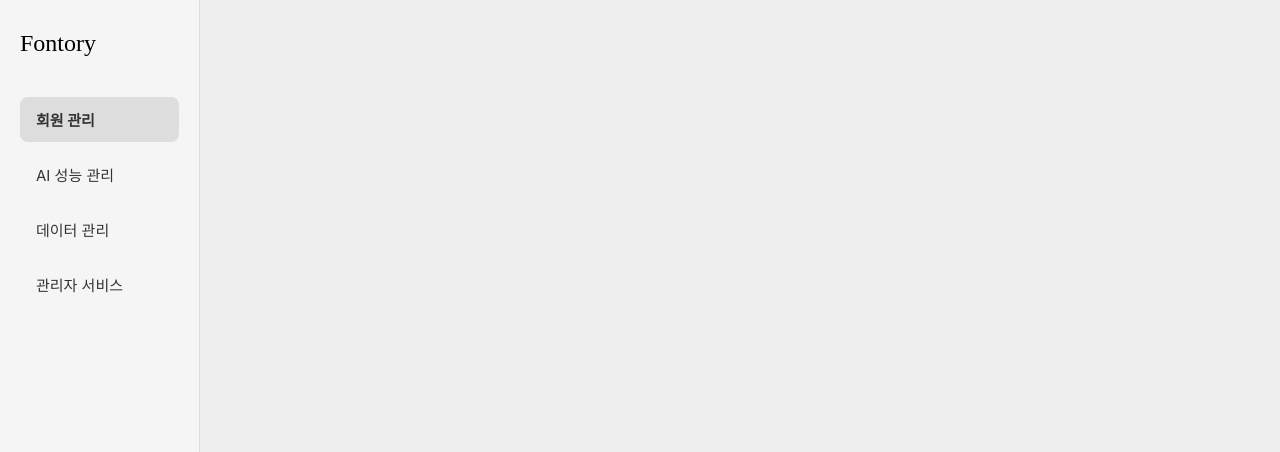
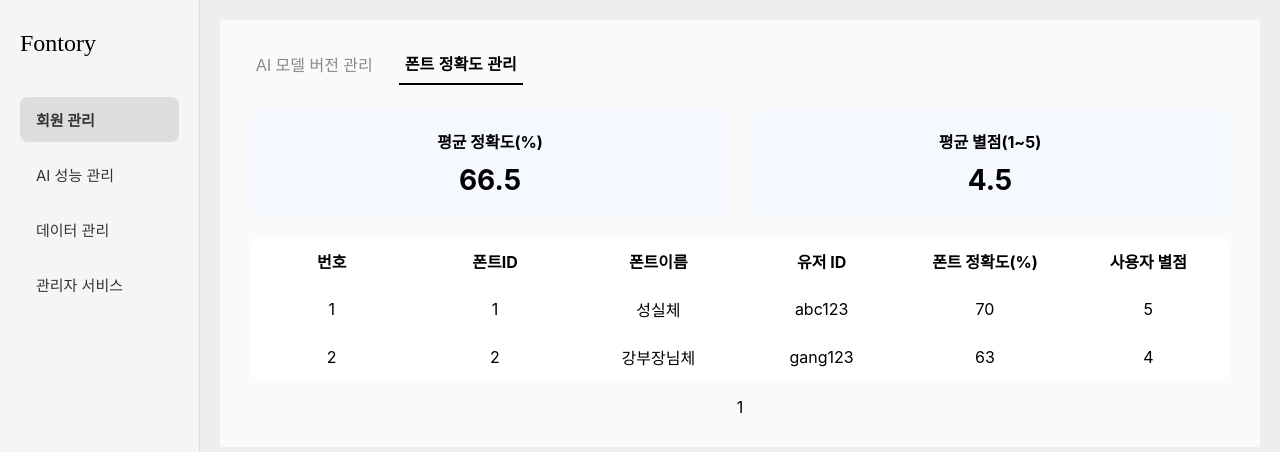
Before and after one commit to Fontory/Web_front, a React (Create React App) app: page /font-accuracy in a window 1280 px wide. Shown: the top 452 px of the page. Built offline with nearby package versions, Linux system fonts and the light colour scheme.

Commit message:
add AiModelManagement.js add FontAuccuracyManagement.js add AdminService.js

```diff
--- a/src/components/MainLayout.js
+++ b/src/components/MainLayout.js
@@ -6,6 +6,9 @@ import LevelInfo from '../pages/LevelInfo';
 import DataManagement from '../pages/DataManagement';
 import NotebookManagement from '../pages/NotebookManagement';
 import NotebookBackgroundManagement from '../pages/NotebookBackgroundManagement';
+import AiModelManagement from '../pages/AiModelManagement';
+import FontAccuracyManagement from '../pages/FontAccuracyManagement';
+import AdminService from '../pages/AdminService';
 
 const MainLayout = () => {
   const location = useLocation();
@@ -31,6 +34,9 @@ const MainLayout = () => {
           <Route path="/data" element={<DataManagement />} />
           <Route path="/notebook" element={<NotebookManagement />} />
           <Route path="/background" element={<NotebookBackgroundManagement />} />
+          <Route path="/ai" element={<AiModelManagement />} />
+          <Route path="/font-accuracy" element={<FontAccuracyManagement />} />
+          <Route path="/admin" element={<AdminService />} />
         </Routes>
       </div>
     </div>
--- a/src/components/Sidebar.js
+++ b/src/components/Sidebar.js
@@ -6,9 +6,9 @@ const Sidebar = ({ activeMenu, setActiveMenu }) => {
 
   const menuItems = [
     { label: '회원 관리', route: '/members' },
-    { label: 'AI 성능 관리' },
+    { label: 'AI 성능 관리', route: '/ai' },
     { label: '데이터 관리', route: '/data' },
-    { label: '관리자 서비스' },
+    { label: '관리자 서비스', route: '/admin' },
   ];
 
   const handleClick = (item) => {
--- /dev/null
+++ b/src/pages/AdminService.js
@@ -0,0 +1,73 @@
+// src/pages/AdminService.js
+import React from 'react';
+import { useLocation } from 'react-router-dom';
+
+const AdminService = () => {
+  const location = useLocation();
+
+  return (
+    <div style={styles.wrapper}>
+      {/* ✅ 상단 탭 메뉴 (하나만) */}
+      <div style={styles.tabs}>
+        <button
+          style={location.pathname === '/admin' ? styles.tabActive : styles.tab}
+        >
+          로그아웃
+        </button>
+      </div>
+
+      {/* 중앙 버튼 */}
+      <div style={styles.content}>
+        <button style={styles.logoutButton}>Log Out</button>
+      </div>
+    </div>
+  );
+};
+
+const styles = {
+  wrapper: {
+    padding: '30px',
+    backgroundColor: '#fafafa',
+    minHeight: '100vh',
+    boxSizing: 'border-box',
+  },
+  tabs: {
+    display: 'flex',
+    gap: '20px',
+    marginBottom: '60px',
+  },
+  tab: {
+    background: 'none',
+    border: 'none',
+    fontSize: '16px',
+    color: '#888',
+    cursor: 'default',
+    paddingBottom: '8px',
+  },
+  tabActive: {
+    background: 'none',
+    border: 'none',
+    fontSize: '16px',
+    color: '#000',
+    fontWeight: 'bold',
+    paddingBottom: '8px',
+    borderBottom: '2px solid black',
+    cursor: 'default',
+  },
+  content: {
+    display: 'flex',
+    justifyContent: 'center',
+  },
+  logoutButton: {
+    backgroundColor: '#222',
+    color: '#fff',
+    border: 'none',
+    padding: '12px 32px',
+    borderRadius: '24px',
+    fontSize: '16px',
+    fontWeight: 'bold',
+    cursor: 'pointer',
+  },
+};
+
+export default AdminService;
--- /dev/null
+++ b/src/pages/AiModelManagement.js
@@ -0,0 +1,145 @@
+// src/pages/AiModelManagement.js
+import React, { useState } from 'react';
+import { useNavigate, useLocation } from 'react-router-dom';
+
+const AiModelManagement = () => {
+  const navigate = useNavigate();
+  const location = useLocation();
+
+  const [models, setModels] = useState([
+    { version: '0.5v', description: '학습 데이터 추가' },
+    { version: '0.7v', description: '학습 데이터 추가' },
+  ]);
+  const [newVersion, setNewVersion] = useState('');
+  const [newDesc, setNewDesc] = useState('');
+
+  const handleAdd = () => {
+    if (!newVersion || !newDesc) return;
+    setModels([...models, { version: newVersion, description: newDesc }]);
+    setNewVersion('');
+    setNewDesc('');
+  };
+
+  return (
+    <div style={styles.wrapper}>
+      <div style={styles.tabs}>
+        <button
+          style={location.pathname === '/ai' ? styles.tabActive : styles.tab}
+          onClick={() => navigate('/ai')}
+        >
+          AI 모델 버전 관리
+        </button>
+        <button
+          style={location.pathname === '/font-accuracy' ? styles.tabActive : styles.tab}
+          onClick={() => navigate('/font-accuracy')}
+        >
+          폰트 정확도 관리
+        </button>
+      </div>
+
+      <table style={styles.table}>
+        <thead>
+          <tr>
+            <th style={styles.th}>버전</th>
+            <th style={styles.th}>설명</th>
+          </tr>
+        </thead>
+        <tbody>
+          {models.map((m, i) => (
+            <tr key={i}>
+              <td style={styles.td}>{m.version}</td>
+              <td style={styles.td}>{m.description}</td>
+            </tr>
+          ))}
+          <tr>
+            <td style={styles.td}>
+              <input
+                value={newVersion}
+                onChange={(e) => setNewVersion(e.target.value)}
+                style={styles.input}
+              />
+            </td>
+            <td style={styles.td}>
+              <input
+                value={newDesc}
+                onChange={(e) => setNewDesc(e.target.value)}
+                style={styles.input}
+              />
+              <button onClick={handleAdd} style={styles.addBtn}>등록</button>
+            </td>
+          </tr>
+        </tbody>
+      </table>
+
+      <div style={{ textAlign: 'center', marginTop: '16px' }}>1</div>
+    </div>
+  );
+};
+
+const styles = {
+  wrapper: {
+    padding: '30px',
+    backgroundColor: '#fafafa',
+  },
+  tabs: {
+    display: 'flex',
+    gap: '20px',
+    marginBottom: '24px',
+  },
+  tab: {
+    background: 'none',
+    border: 'none',
+    fontSize: '16px',
+    color: '#888',
+    cursor: 'pointer',
+    paddingBottom: '8px',
+  },
+  tabActive: {
+    background: 'none',
+    border: 'none',
+    fontSize: '16px',
+    color: '#000',
+    fontWeight: 'bold',
+    paddingBottom: '8px',
+    borderBottom: '2px solid black',
+    cursor: 'pointer',
+  },
+  table: {
+    width: '100%',
+    borderCollapse: 'separate',
+    borderSpacing: '0',
+    background: '#fff',
+    borderRadius: '12px',
+    overflow: 'hidden',
+    tableLayout: 'fixed',
+  },
+  th: {
+    textAlign: 'center',
+    padding: '12px 16px',
+    fontWeight: 'bold',
+    verticalAlign: 'middle',
+  },
+  td: {
+    textAlign: 'center',
+    padding: '12px 16px',
+    verticalAlign: 'middle',
+    wordBreak: 'break-word',
+  },
+  input: {
+    padding: '8px',
+    borderRadius: '6px',
+    border: '1px solid #ccc',
+    marginRight: '10px',
+    width: '60%',
+  },
+  addBtn: {
+    backgroundColor: '#333',
+    color: 'white',
+    border: 'none',
+    borderRadius: '20px',
+    padding: '6px 12px',
+    cursor: 'pointer',
+  },
+};
+
+export default AiModelManagement;
--- /dev/null
+++ b/src/pages/FontAccuracyManagement.js
@@ -0,0 +1,146 @@
+// src/pages/FontAccuracyManagement.js
+import React from 'react';
+import { useNavigate, useLocation } from 'react-router-dom';
+
+const FontAccuracyManagement = () => {
+  const navigate = useNavigate();
+  const location = useLocation();
+
+  const fontData = [
+    { id: 1, name: '성실체', userId: 'abc123', accuracy: 70, rating: 5 },
+    { id: 2, name: '강부장님체', userId: 'gang123', accuracy: 63, rating: 4 },
+  ];
+
+  const avgAccuracy =
+    fontData.reduce((sum, item) => sum + item.accuracy, 0) / fontData.length;
+
+  const avgRating =
+    fontData.reduce((sum, item) => sum + item.rating, 0) / fontData.length;
+
+  return (
+    <div style={styles.wrapper}>
+      <div style={styles.tabs}>
+        <button
+          style={location.pathname === '/ai' ? styles.tab : styles.tab}
+          onClick={() => navigate('/ai')}
+        >
+          AI 모델 버전 관리
+        </button>
+        <button
+          style={location.pathname === '/font-accuracy' ? styles.tabActive : styles.tab}
+          onClick={() => navigate('/font-accuracy')}
+        >
+          폰트 정확도 관리
+        </button>
+      </div>
+
+      <div style={styles.metrics}>
+        <div style={styles.metricCardBlue}>
+          <div>평균 정확도(%)</div>
+          <div style={styles.metricValue}>{avgAccuracy.toFixed(1)}</div>
+        </div>
+        <div style={styles.metricCardBlue}>
+          <div>평균 별점(1~5)</div>
+          <div style={styles.metricValue}>{avgRating.toFixed(1)}</div>
+        </div>
+      </div>
+
+      <table style={styles.table}>
+        <thead>
+          <tr>
+            <th style={styles.th}>번호</th>
+            <th style={styles.th}>폰트ID</th>
+            <th style={styles.th}>폰트이름</th>
+            <th style={styles.th}>유저 ID</th>
+            <th style={styles.th}>폰트 정확도(%)</th>
+            <th style={styles.th}>사용자 별점</th>
+          </tr>
+        </thead>
+        <tbody>
+          {fontData.map((item, index) => (
+            <tr key={item.id}>
+              <td style={styles.td}>{index + 1}</td>
+              <td style={styles.td}>{item.id}</td>
+              <td style={styles.td}>{item.name}</td>
+              <td style={styles.td}>{item.userId}</td>
+              <td style={styles.td}>{item.accuracy}</td>
+              <td style={styles.td}>{item.rating}</td>
+            </tr>
+          ))}
+        </tbody>
+      </table>
+
+      <div style={{ textAlign: 'center', marginTop: '16px' }}>1</div>
+    </div>
+  );
+};
+
+const styles = {
+  wrapper: {
+    padding: '30px',
+    backgroundColor: '#fafafa',
+  },
+  tabs: {
+    display: 'flex',
+    gap: '20px',
+    marginBottom: '24px',
+  },
+  tab: {
+    background: 'none',
+    border: 'none',
+    fontSize: '16px',
+    color: '#888',
+    cursor: 'pointer',
+    paddingBottom: '8px',
+  },
+  tabActive: {
+    background: 'none',
+    border: 'none',
+    fontSize: '16px',
+    color: '#000',
+    fontWeight: 'bold',
+    paddingBottom: '8px',
+    borderBottom: '2px solid black',
+    cursor: 'pointer',
+  },
+  metrics: {
+    display: 'flex',
+    gap: '20px',
+    marginBottom: '20px',
+  },
+  metricCardBlue: {
+    backgroundColor: '#f5f8ff', // 💙 원래 색상 복원
+    flex: 1,
+    padding: '20px',
+    borderRadius: '12px',
+    textAlign: 'center',
+    fontWeight: 'bold',
+  },
+  metricValue: {
+    fontSize: '28px',
+    marginTop: '10px',
+  },
+  table: {
+    width: '100%',
+    borderCollapse: 'separate',
+    borderSpacing: '0',
+    background: '#fff',
+    borderRadius: '12px',
+    overflow: 'hidden',
+    tableLayout: 'fixed',
+  },
+  th: {
+    textAlign: 'center',
+    padding: '12px 16px',
+    fontWeight: 'bold',
+    verticalAlign: 'middle',
+  },
+  td: {
+    textAlign: 'center',
+    padding: '12px 16px',
+    verticalAlign: 'middle',
+    wordBreak: 'break-word',
+  },
+};
+
+export default FontAccuracyManagement;
```
Also changed, not shown: src/pages/AiPage.js (deleted, +0 -8 lines).
